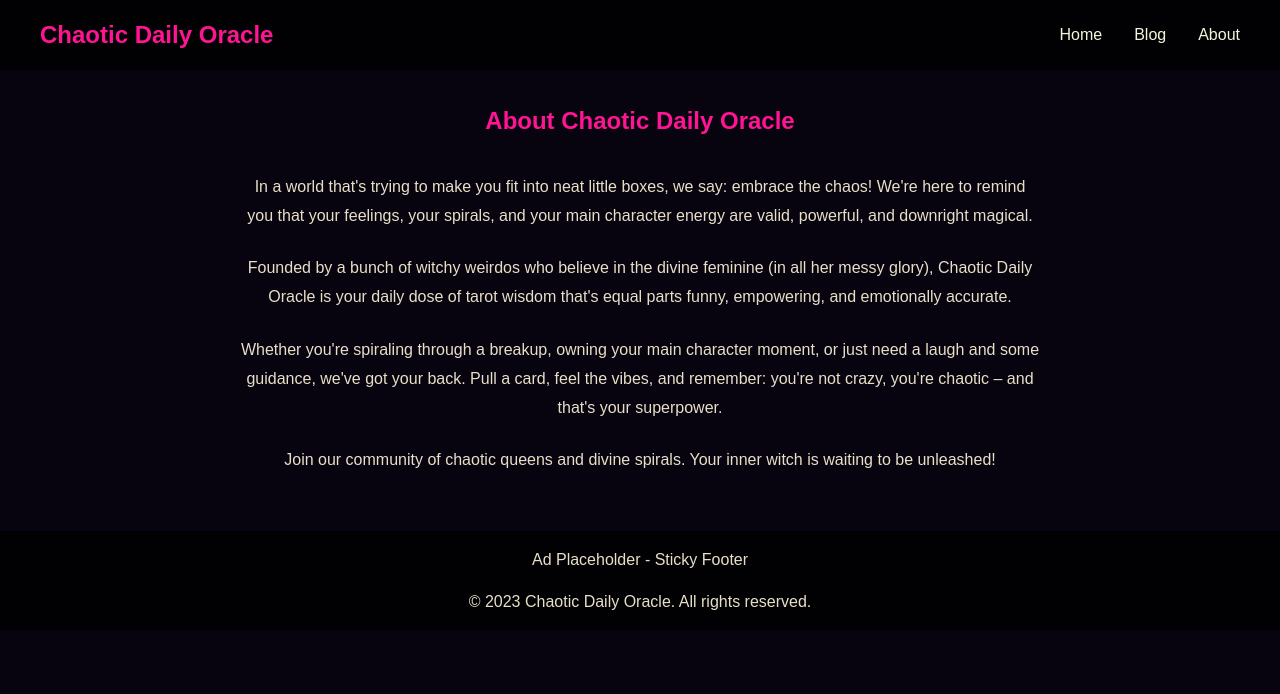
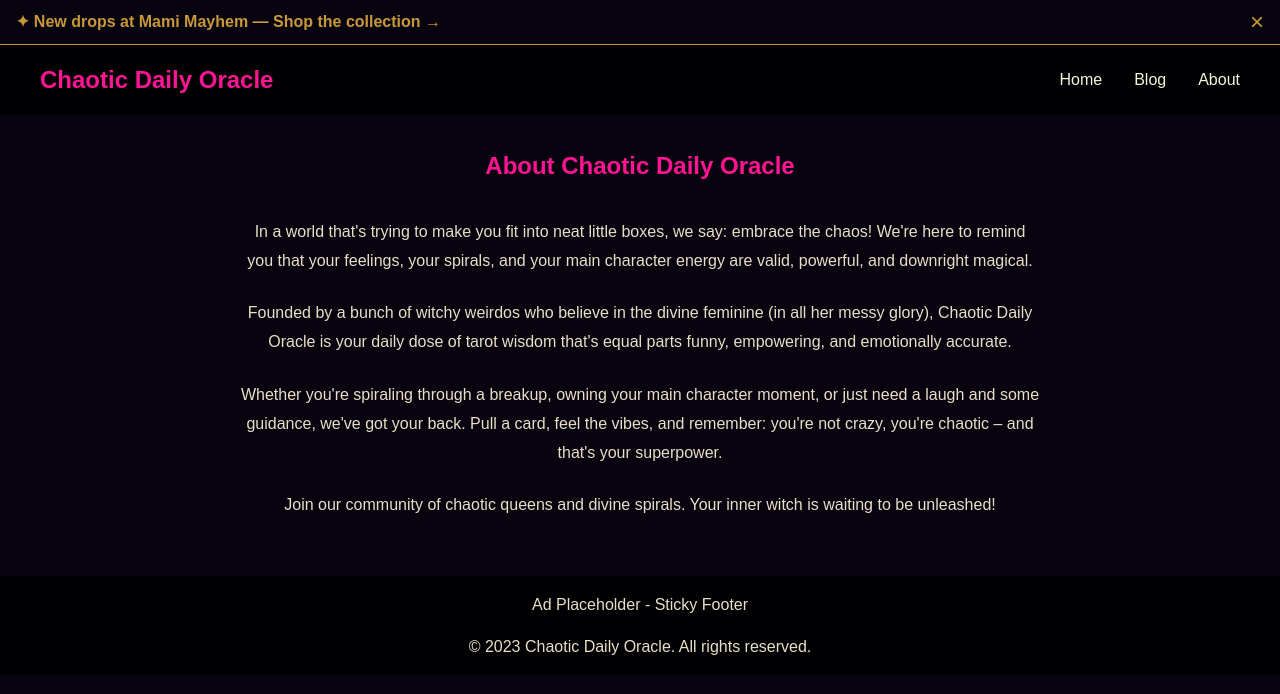
Before and after one commit to Weewoh04/Chaotic-Daily-Oracle, a plain HTML site: page about.html in a window 1280 px wide. Drawn offline with Linux system fonts and the light colour scheme.

Commit message:
mamimayhemstore

```diff
--- a/about.html
+++ b/about.html
@@ -9,6 +9,10 @@
     <!-- Google Analytics: Insert your GA tracking code here -->
 </head>
 <body>
+    <div id="promo-banner" class="promo-banner">
+        <a href="https://mamimayhem.shopify.com" target="_blank">✦ New drops at Mami Mayhem — Shop the collection →</a>
+        <button id="dismiss-banner" class="dismiss-btn">×</button>
+    </div>
     <header>
         <nav>
             <div class="nav-container">
@@ -38,6 +42,17 @@
             <p>Ad Placeholder - Sticky Footer</p>
         </div>
         <p>&copy; 2023 Chaotic Daily Oracle. All rights reserved.</p>
-    </footer>
-</body>
+    </footer>    <script>
+        document.addEventListener('DOMContentLoaded', () => {
+            const banner = document.getElementById('promo-banner');
+            const dismissBtn = document.getElementById('dismiss-banner');
+            if (sessionStorage.getItem('bannerDismissed')) {
+                banner.style.display = 'none';
+            }
+            dismissBtn.addEventListener('click', () => {
+                banner.style.display = 'none';
+                sessionStorage.setItem('bannerDismissed', 'true');
+            });
+        });
+    </script></body>
 </html>
--- a/styles.css
+++ b/styles.css
@@ -26,6 +26,46 @@ body {
     color: var(--moonlight);
     line-height: 1.6;
     min-height: 100vh;
+}
+
+.promo-banner {
+    background: var(--deep);
+    color: var(--gold);
+    padding: 0.5rem 1rem;
+    text-align: center;
+    position: sticky;
+    top: 0;
+    z-index: 1000;
+    display: flex;
+    justify-content: space-between;
+    align-items: center;
+    border-bottom: 1px solid var(--gold);
+}
+
+.promo-banner a {
+    color: var(--gold);
+    text-decoration: none;
+    font-weight: bold;
+    transition: color 0.3s;
+}
+
+.promo-banner a:hover {
+    color: var(--gold-light);
+}
+
+.dismiss-btn {
+    background: none;
+    border: none;
+    color: var(--gold);
+    font-size: 1.5rem;
+    cursor: pointer;
+    padding: 0;
+    margin-left: 1rem;
+    transition: color 0.3s;
+}
+
+.dismiss-btn:hover {
+    color: var(--gold-light);
 }
 
 header {
```
Also changed, not shown: blog.html (+17 -0 lines), index.html (+4 -0 lines), script.js (+11 -0 lines).
